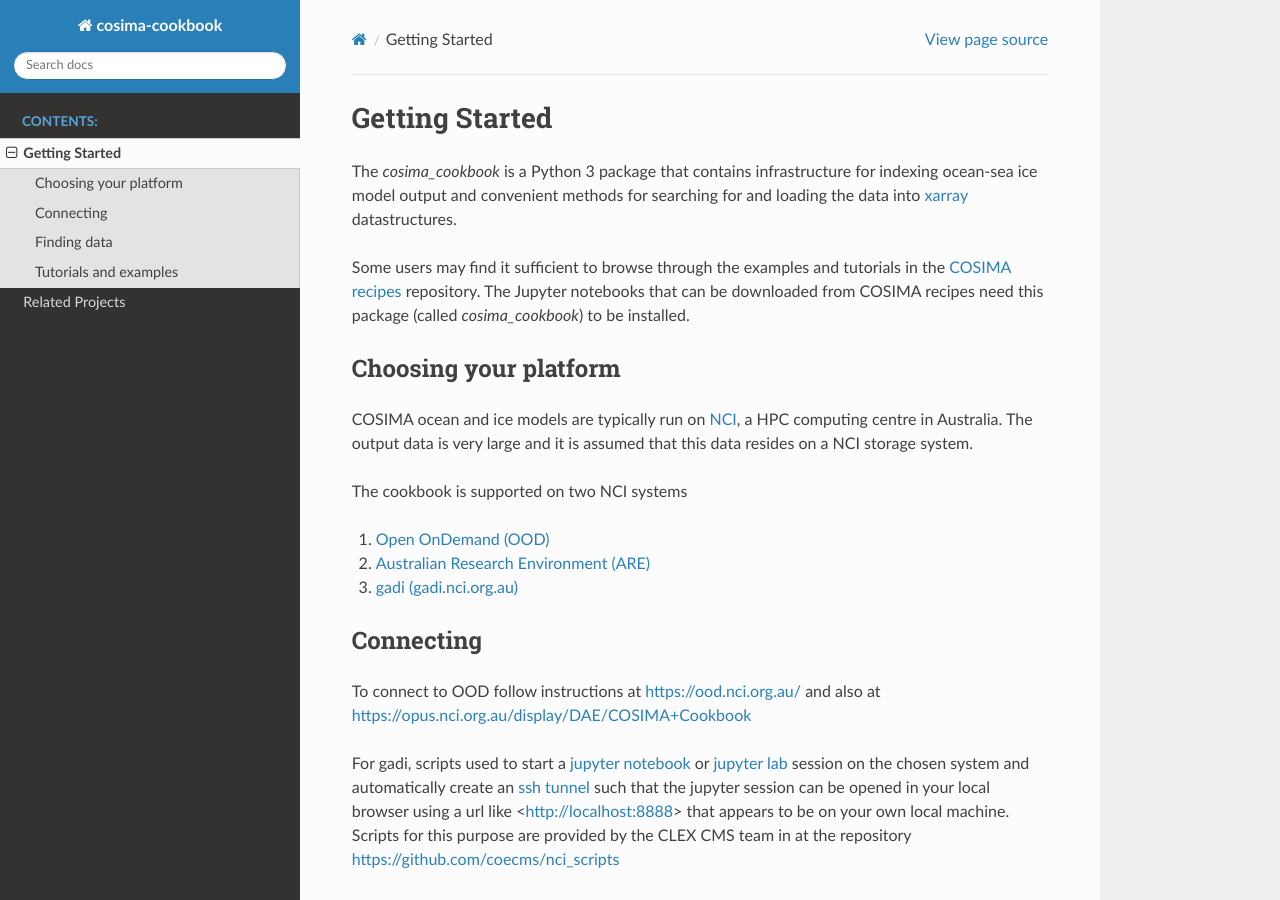
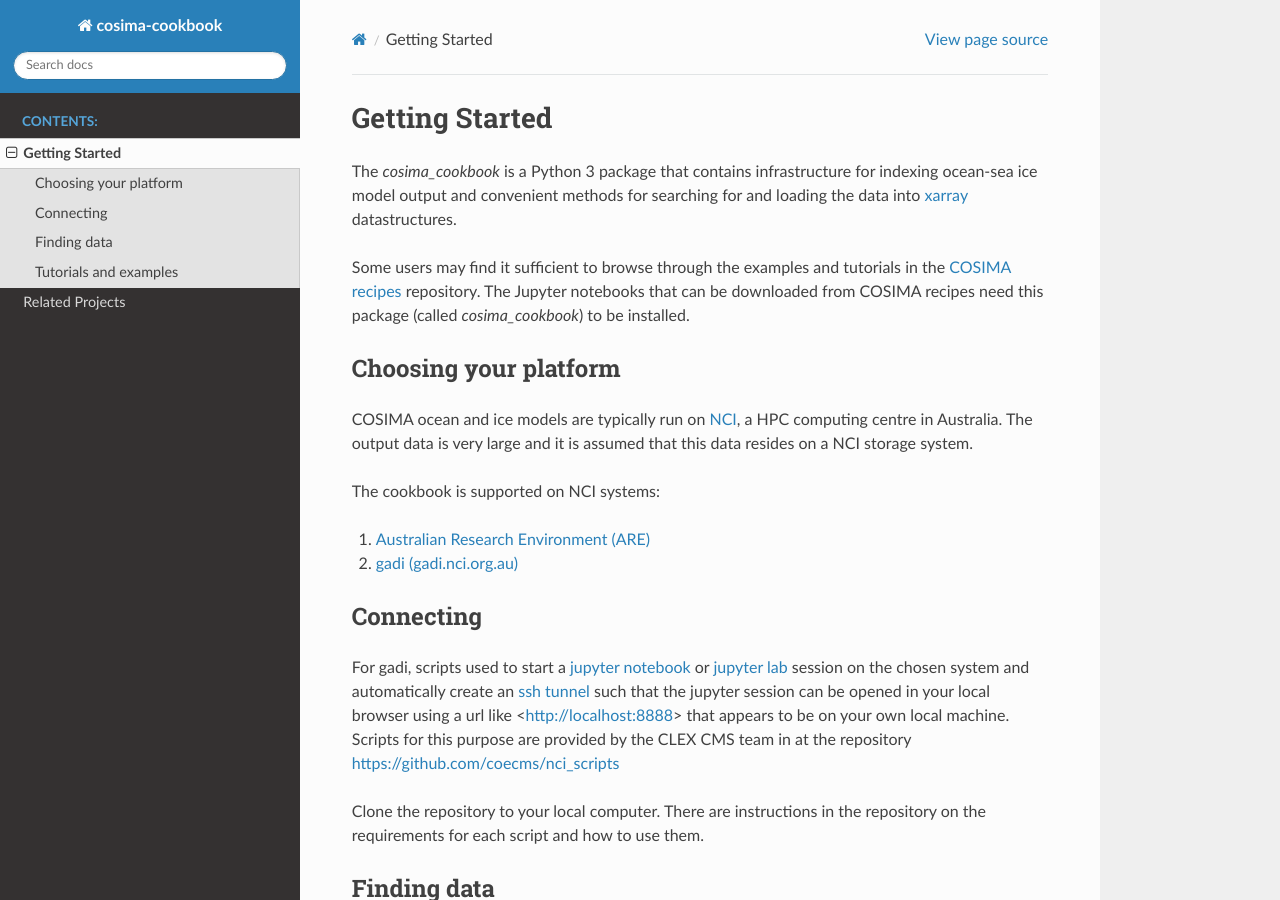
Before and after one commit to COSIMA/cosima-cookbook, a Sphinx documentation site: the page built from docs/source/getting_started.rst, in a window 1280 px wide and 900 px high. Built offline with Sphinx 7.4.7 and the Read the Docs theme 2.0.0, drawn with Linux system fonts in a browser that asks for light colours; pages that are not in the unit, such as notebooks, are missing from menus.

Commit message:
remove OOD from docs

```diff
--- a/docs/source/getting_started.rst
+++ b/docs/source/getting_started.rst
@@ -18,16 +18,13 @@ COSIMA ocean and ice models are typically run on `NCI <nci.org.au>`_, a HPC
 computing centre in Australia. The output data is very large and it is
 assumed that this data resides on a NCI storage system.
 
-The cookbook is supported on two NCI systems
+The cookbook is supported on NCI systems:
 
-#. `Open OnDemand (OOD) <https://ood.nci.org.au/>`_
 #. `Australian Research Environment (ARE) <https://are.nci.org.au/>`_
 #. `gadi (gadi.nci.org.au) <http://nci.org.au/systems-services/peak-system/gadi/>`_
 
 Connecting
 ==========
-
-To connect to OOD follow instructions at https://ood.nci.org.au/ and also at https://opus.nci.org.au/display/DAE/COSIMA+Cookbook
 
 For gadi, scripts used to start a `jupyter notebook <http://jupyter-notebook.readthedocs.io>`_
 or `jupyter lab <http://jupyterlab.readthedocs.io>`_ session on the chosen system
```
